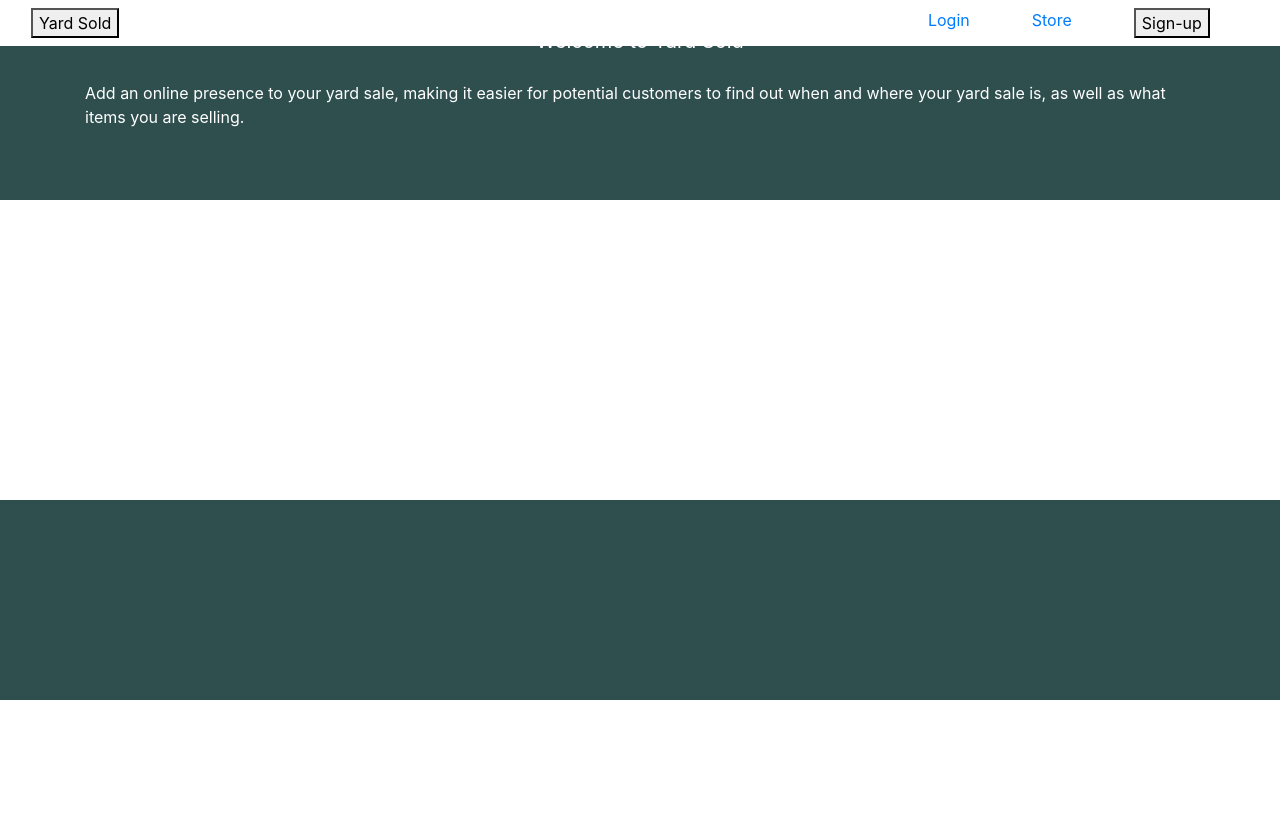
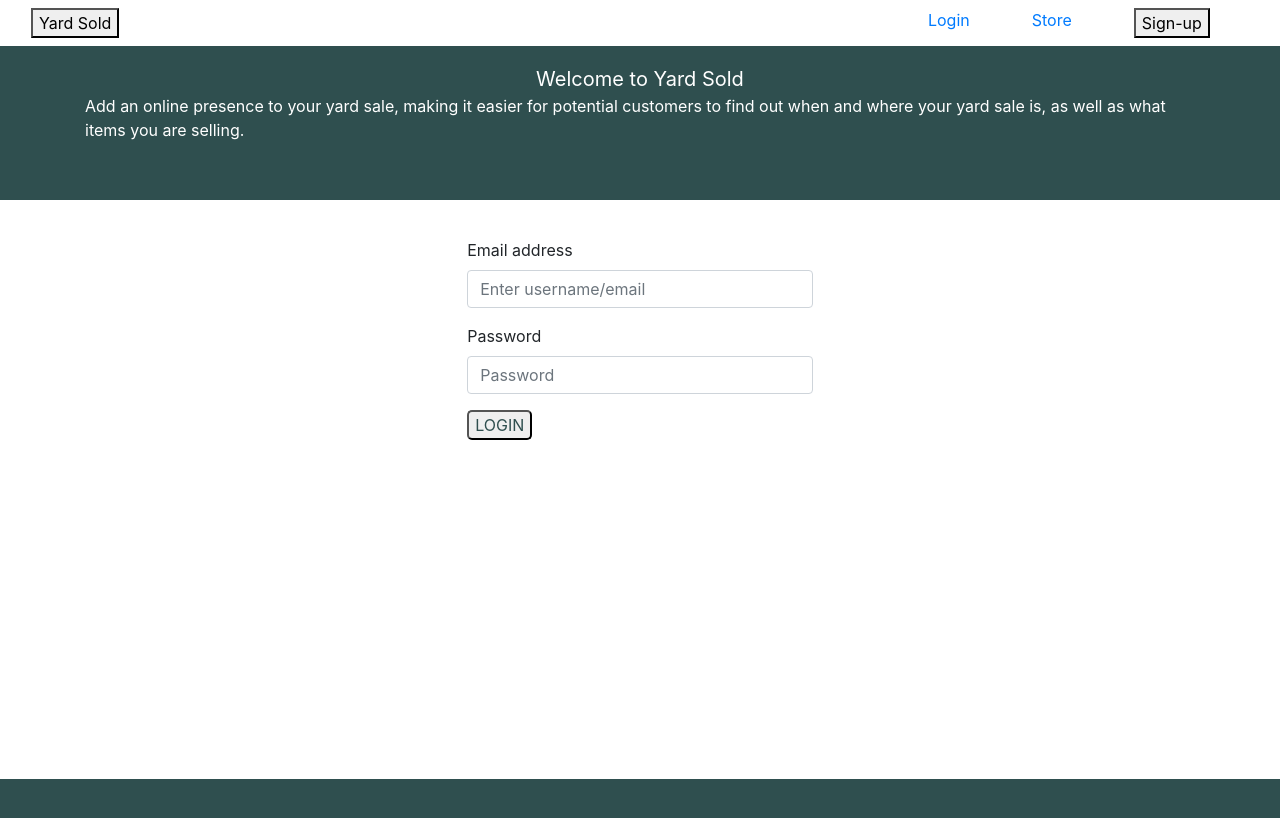
Before and after one commit to Kelel1/yard-sold-fe, a React (Create React App) app: page / in a window 1280 px wide. Shown: the top 818 px of the page. Built offline with nearby package versions, Linux system fonts and the light colour scheme.

Commit message:
implement login component

```diff
--- a/src/components/App.js
+++ b/src/components/App.js
@@ -5,7 +5,8 @@ import { ApolloClient,
          gql
        }               from '@apollo/client';
 import Navbar          from './Nav';
-import Footer          from  './Footer'
+import Footer          from './Footer';
+import Login           from './Login';
 
 const client = new ApolloClient({
   cache: new InMemoryCache(),
@@ -43,6 +44,7 @@ const App = () => (
         to find out when and where your yard sale is, as well as what items you are selling.
       </p>
     </div>
+    <Login/>
     <Footer/>
     <style jsx>{`
       .all {
@@ -54,7 +56,7 @@ const App = () => (
         font-size: 20px;
         margin: auto;
         text-align: center;
-        padding: 2%;
+        padding-top: 5%;
       }
 
     `}</style>
--- a/src/components/Login.js
+++ b/src/components/Login.js
@@ -0,0 +1,46 @@
+import React, { useState } from 'react';
+import Form from 'react-bootstrap/Form';
+
+const Login = () => {
+
+  const [userName, setUserName] = useState('');
+  const [password, setPasword]  = useState('');
+
+  return (
+    <div className="login container">
+      <Form>
+        <Form.Group controlId="Username">
+          <Form.Label>Email address</Form.Label>
+          <Form.Control type="text" placeholder="Enter username/email" />
+        </Form.Group>
+
+        <Form.Group controlId="formBasicPassword">
+          <Form.Label>Password</Form.Label>
+          <Form.Control type="password" placeholder="Password" />
+        </Form.Group>
+        <button className="submit">Login</button>
+      </Form>
+      <style jsx>{`
+        .login {
+          width: 33%;
+          padding: 3%;
+        }
+        #formBasicPassword,
+        #Username {
+          box-shadow: 1px 1px 10px #2f4f4f;
+        }
+        .submit {
+          color: #2f4f4f;
+          cursor: pointer;
+          text-transform: uppercase;
+          border-radius: 5px;
+        }
+      `}</style>
+    </div>
+  )
+
+}
+
+
+
+export default Login;
```
